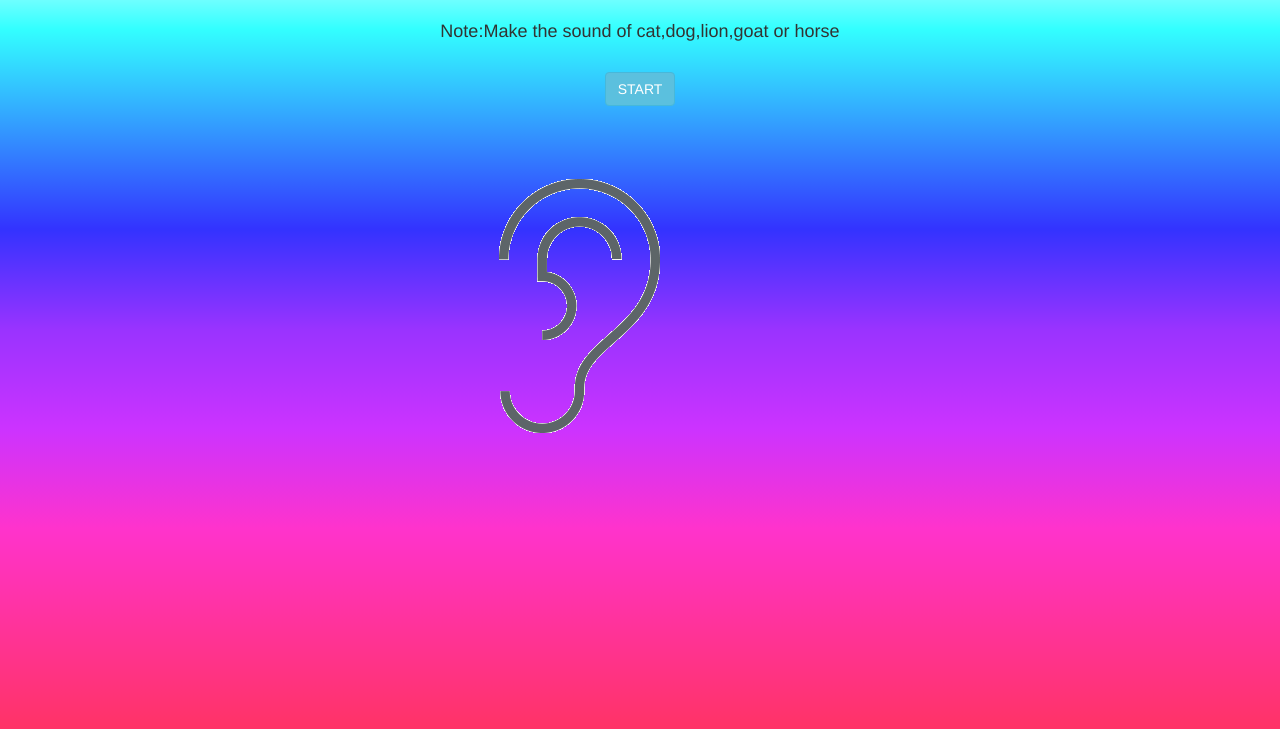
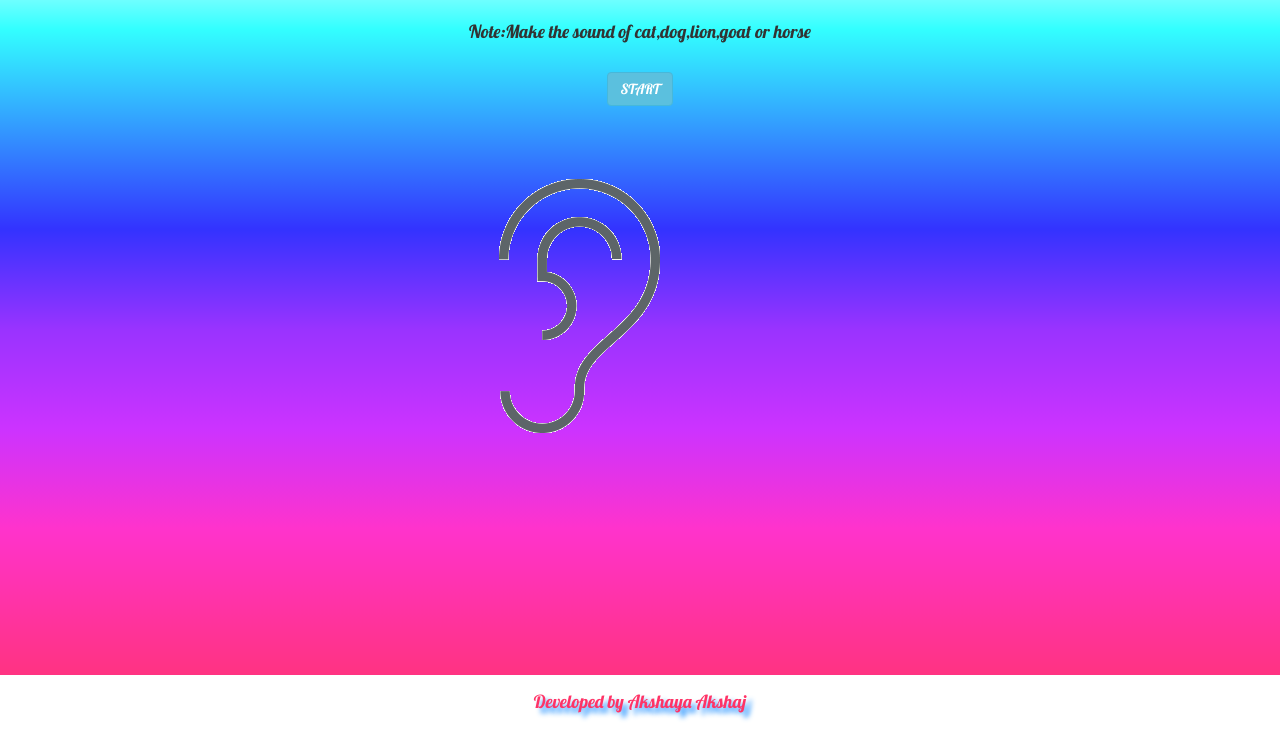
Before and after one commit to Evelyn-Adams/Recognizing-Animal-Voice, a plain HTML site: page index.html in a window 1280 px wide. Shown: the part 71-800 px from the top of the page. Drawn offline with nearby package versions, Linux system fonts and the light colour scheme; a web font is replaced by a local one.

Commit message:
Add files via upload

```diff
--- a/index.html
+++ b/index.html
@@ -7,6 +7,7 @@
     <script src="https://ajax.googleapis.com/ajax/libs/jquery/3.4.1/jquery.min.js"></script>
     <script src="https://maxcdn.bootstrapcdn.com/bootstrap/3.4.0/js/bootstrap.min.js"></script>
     <script src="https://unpkg.com/ml5@0.4.3/dist/ml5.min.js"></script>
+    <link href="https://fonts.googleapis.com/css2?family=Kings&family=Lobster&family=Petemoss&display=swap" rel="stylesheet">
     <link rel="stylesheet" type="text/css" href="style.css">
     </head>
     <body>
@@ -16,6 +17,7 @@
             <h4>Note:Make the sound of cat,dog,lion,goat or horse</h4>
             <br>
         </div><br>
+        <div class="footer">Developed by Akshaya Akshaj</div>
         <center>
             <button class="btn btn-info" onclick="startClassification()">START</button>
             <br>
--- a/style.css
+++ b/style.css
@@ -1,3 +1,15 @@
 body{
     background-image: linear-gradient( #ffffff,#33ffff,#3399ff,#3333ff,#9933ff,#cc33ff,	#ff33cc,#ff3399,#ff3366);
+    font-family: 'Lobster',cursive;
 }
+.footer{
+    position: fixed;
+    color:#ff3366;
+    bottom: 0;
+    width: 100%;
+    font-size: 18px;
+    background-color: white;
+    line-height: 3;
+    text-align: center;
+    text-shadow: 5px 5px 5px #3399ff;
+}
```
Also changed, not shown: main.js (added, +12 -0 lines), dogsnarl-xlarge_trans_NvBQzQNjv4BqnQSfWb85vljghMlIYmeE7TWU-KwRaHvlaJXY1texVLQ.jpg (added).
